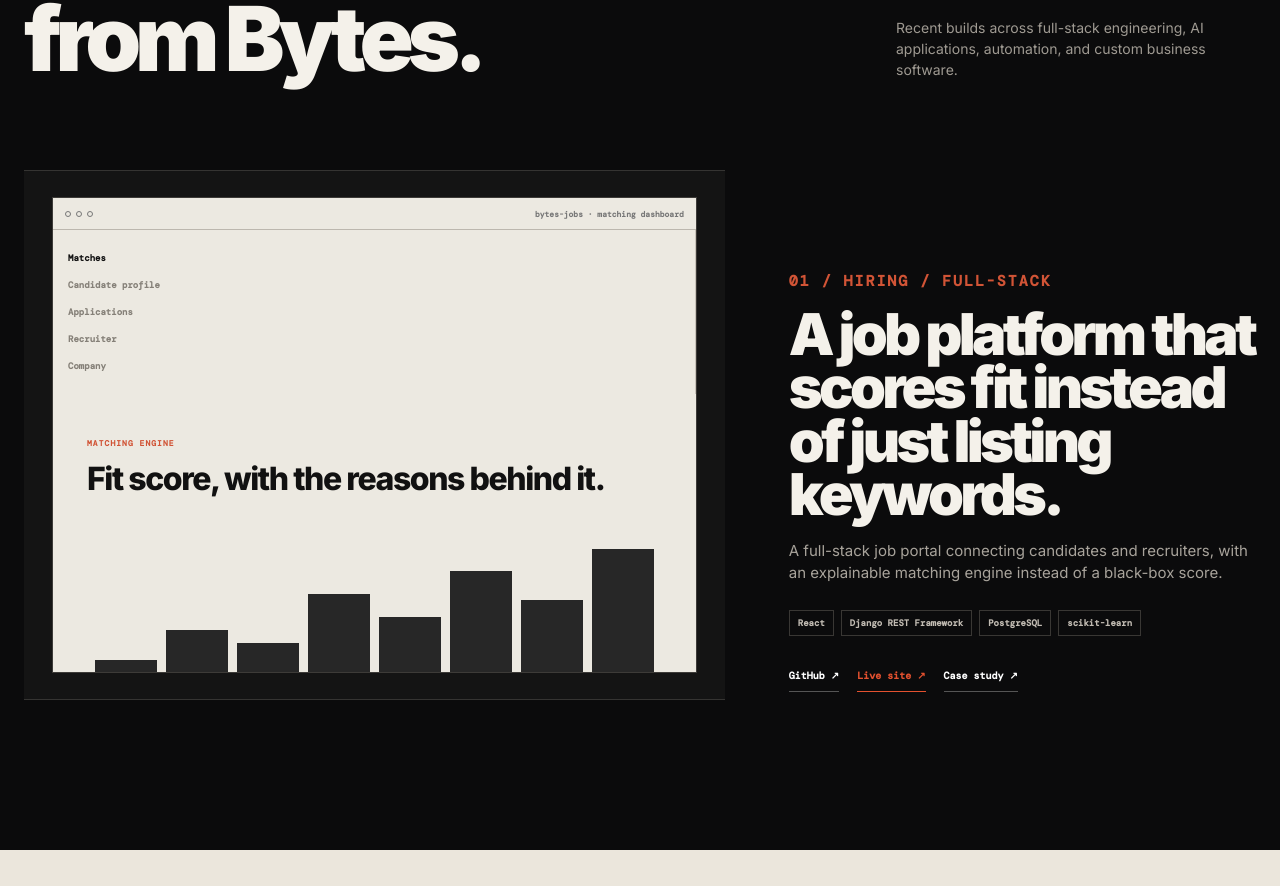
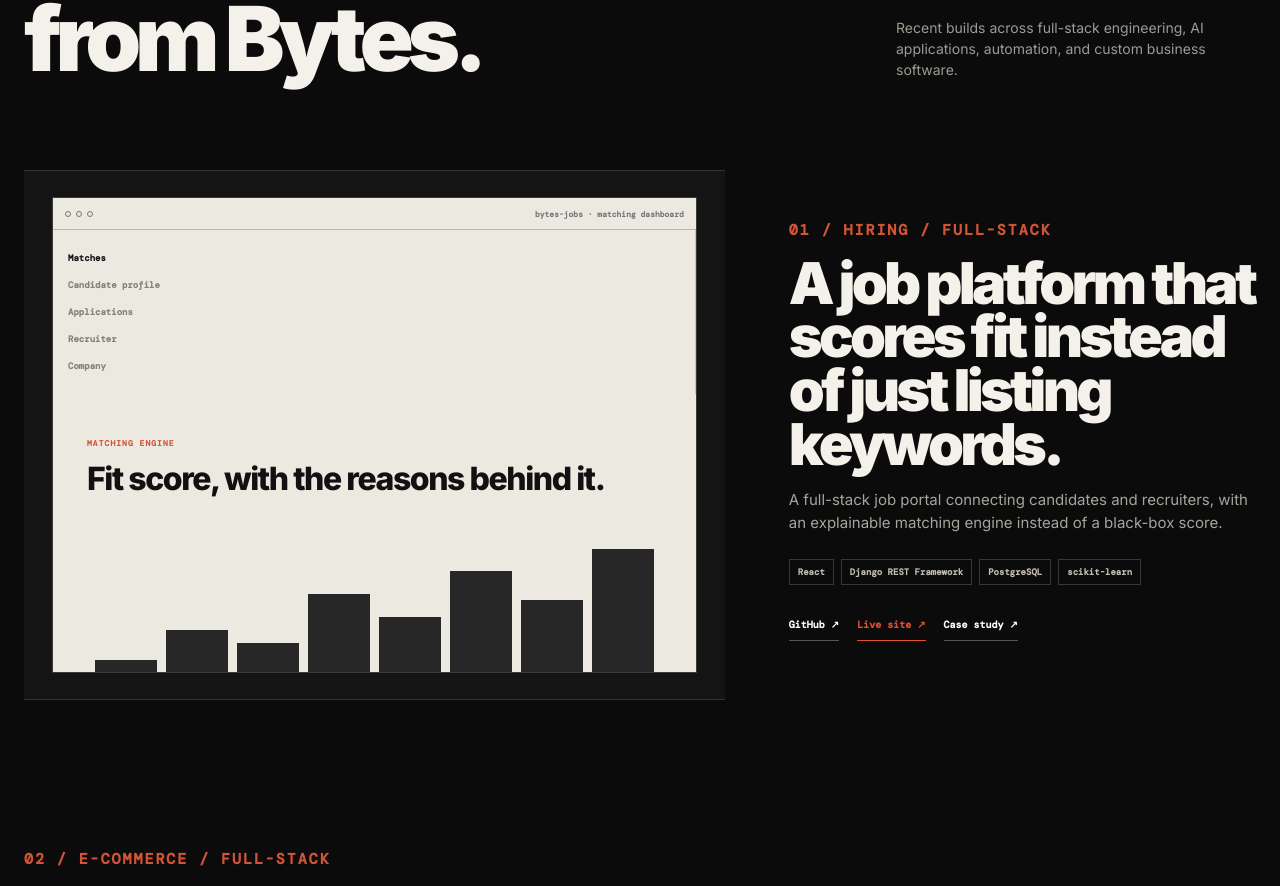
Before and after one commit to xolo177013/Bytes, a React (Vite) app in the folder frontend/: page / in a window 1280 px wide. Shown: the part 1845-2731 px from the top of the page. Built offline with nearby package versions, Linux system fonts and the light colour scheme; a web font is replaced by a local one.

Commit message:
add new project and enhance it's layout

```diff
--- a/frontend/src/data/projects.js
+++ b/frontend/src/data/projects.js
@@ -53,23 +53,58 @@ export const projects = [
       "https://github.com/xolo177013/Bytes_Jobs",
   },
 
-  /*
-   * Add your next real project here.
-   *
-   * Example:
-   *
-   * {
-   *   slug: "my-project",
-   *   number: "02",
-   *   category: "AI / FULL-STACK",
-   *   title: "Project title",
-   *   summary: "Short description...",
-   *   problem: "Problem...",
-   *   solution: "Solution...",
-   *   stack: ["React", "Django", "PostgreSQL"],
-   *   architecture: [],
-   *   liveUrl: "https://...",
-   *   githubUrl: "https://github.com/..."
-   * }
-   */
+  {
+    slug: "Zylo",
+    number: "02",
+    category: "E-COMMERCE / FULL-STACK",
+
+    title:
+      "A production-structured e-commerce platform with a complete shopping and order workflow.",
+
+    summary:
+      "A full-stack e-commerce application connecting a React storefront to a Node.js, Express and MongoDB API, with JWT authentication, persistent carts, checkout, mock payments, order tracking and admin controls.",
+
+    problem:
+      "Basic storefronts often separate product browsing from the operational workflows behind it — authentication, persistent carts, payments, inventory and order management. Zylo brings the complete customer and admin flow into one connected system.",
+
+    solution:
+      "Zylo combines a React and Tailwind CSS storefront with an Express REST API and MongoDB persistence, providing authenticated shopping, server-side cart management, checkout with a simulated payment gateway, order tracking and role-based administration.",
+
+    stack: [
+      "React",
+      "Node.js / Express",
+      "MongoDB / Mongoose",
+      "JWT / bcrypt",
+    ],
+
+    architecture: [
+      {
+        title: "Authentication",
+        text:
+          "JWT-based signup and login with bcrypt password hashing and role-based access control for customer and admin accounts.",
+      },
+      {
+        title: "Catalog",
+        text:
+          "MongoDB-backed product catalog with keyword search, category and price filtering, sorting, pagination and individual product pages.",
+      },
+      {
+        title: "Cart & Checkout",
+        text:
+          "Server-persisted carts with live stock-aware quantities, followed by checkout and a simulated payment gateway supporting successful, failed and retry payment flows.",
+      },
+      {
+        title: "Orders & Admin",
+        text:
+          "Customer order history and status timelines combined with an admin dashboard for product management and advancing order fulfillment statuses.",
+      },
+    ],
+
+    liveUrl:
+      "https://zylo-kappa.vercel.app/",
+
+    githubUrl:
+      "https://github.com/xolo177013/Zylo",
+  },
+
 ];
--- a/frontend/src/styles.css
+++ b/frontend/src/styles.css
@@ -265,7 +265,7 @@ img,svg{max-width:100%}
 .work-intro .display{max-width:820px}
 .work-intro p{max-width:360px;margin:0;color:#9f9a92;font-size:14px;line-height:1.5}
 .project-stack{display:grid;gap:150px}
-.project{display:grid;grid-template-columns:minmax(0,1.2fr) minmax(0,.8fr);gap:clamp(35px,5vw,90px);align-items:end}
+.project{display:grid;grid-template-columns:minmax(0,1.2fr) minmax(0,.8fr);gap:clamp(35px,5vw,90px);align-items:center}
 .project.reverse{grid-template-columns:minmax(0,.8fr) minmax(0,1.2fr)}
 .project.reverse .project-visual{order:2}
 .project-visual,.project-copy{min-width:0}
```
